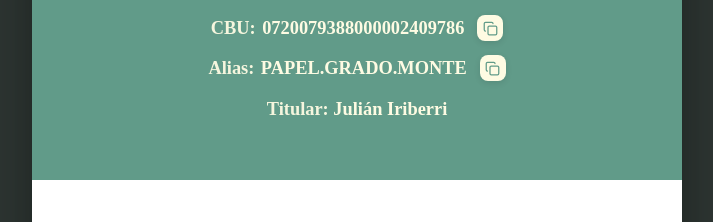
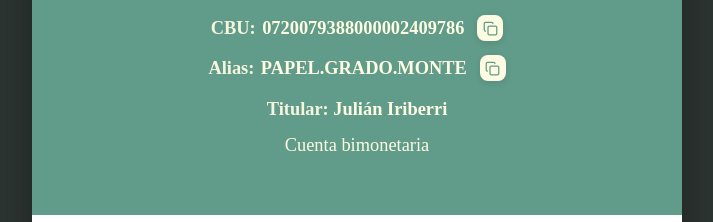
Before and after one commit to jiriberri/invitacion-dyj, a Vue app: page / in a window 1280 px wide. Shown: the part 3640-3862 px from the top of the page, without its empty margins (283-996 px from the left). Built offline with nearby package versions, Linux system fonts and the light colour scheme; a web font is replaced by a local one.

Commit message:
agregando disclaimer en seccion regalo

```diff
--- a/src/components/DressCodeGiftSection.vue
+++ b/src/components/DressCodeGiftSection.vue
@@ -36,6 +36,8 @@
           <span class="bank-label">Titular:</span> {{ bankHolder }}
         </div>
       </div>
+
+      <p class="gift-disclaimer">Cuenta bimonetaria</p>
 
       <transition name="fade">
         <p v-if="copiedField" class="copy-toast">¡Copiado al portapapeles con éxito!</p>
@@ -184,7 +186,7 @@ const copyToClipboard = (text, fieldName) => {
   flex-direction: column;
   align-items: center;
   gap: 0.5rem;
-  margin-top: 2rem;
+  margin: 2rem 0 0.5rem;
   font-family: $font-title;
   font-size: 1.1rem;
   color: $color-card-bg;
@@ -232,6 +234,19 @@ const copyToClipboard = (text, fieldName) => {
   margin-top: 0.1rem;
 
   @media (min-width: $breakpoint-tablet) {
+    font-size: 1.15rem;
+  }
+}
+
+.gift-disclaimer {
+  display: inline-block;
+  color: $color-card-bg;
+  font-family: $font-subtitle;
+  text-align: center;
+  font-size: 0.95rem;
+  line-height: 1.7rem;
+
+  @media (min-width: $breakpoint-desktop) {
     font-size: 1.15rem;
   }
 }
```
